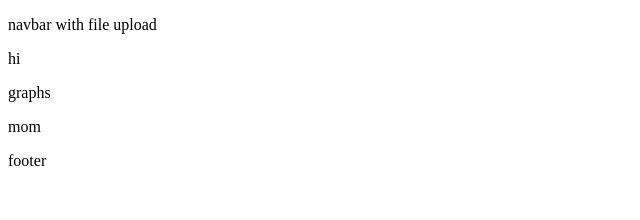
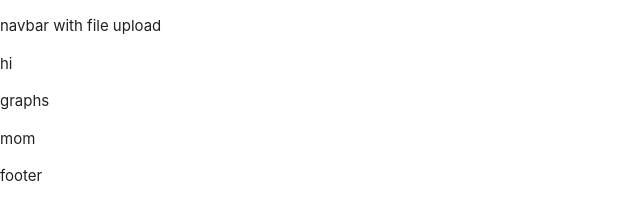
Before and after one commit to marclevetin/angular-tsa, a website: page index.html in a window 1280 px wide. Shown: the whole page, without its empty margins (0-640 px from the left). Drawn offline with nearby package versions, Linux system fonts and the light colour scheme.

Commit message:
setup materialize

```diff
--- a/index.html
+++ b/index.html
@@ -2,6 +2,13 @@
 <html ng-app="app">
 
 <head lang- "en">
+    <!--Import Google Icon Font-->
+    <link href="https://fonts.googleapis.com/icon?family=Material+Icons" rel="stylesheet">
+    <!--Import materialize.css-->
+    <link type="text/css" rel="stylesheet" href="./node_modules/materialize-css/dist/css/materialize.min.css" media="screen,projection" />
+
+    <!--Let browser know website is optimized for mobile-->
+    <meta name="viewport" content="width=device-width, initial-scale=1.0" />
     <title>TSA Claims Data</title>
     <meta charset="UTF-8">
 </head>
@@ -28,6 +35,8 @@
             $scope.test2 = "mom"
         });
     </script>
+    <!--JavaScript at end of body for optimized loading-->
+    <script type="text/javascript" src="./node_modules/materialize-css/dist/js/materialize.min.js"></script>
 </body>
 
 </html>
--- a/package.json
+++ b/package.json
@@ -10,6 +10,7 @@
   "author": "Marc Levetin",
   "license": "ISC",
   "dependencies": {
-    "angular": "^1.6.10"
+    "angular": "^1.6.10",
+    "materialize-css": "^1.0.0-beta"
   }
 }
```
Also changed, not shown: 1 other file.
